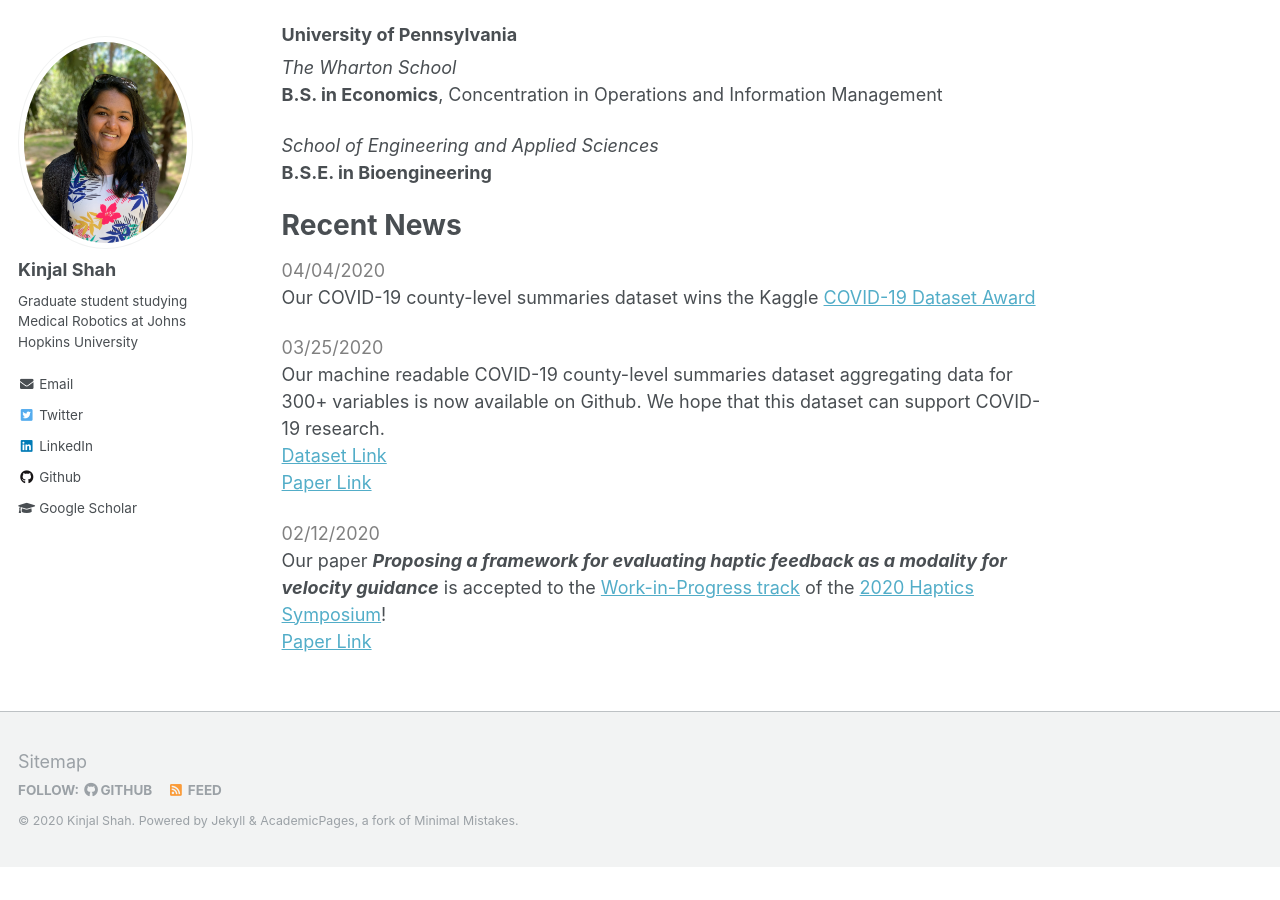
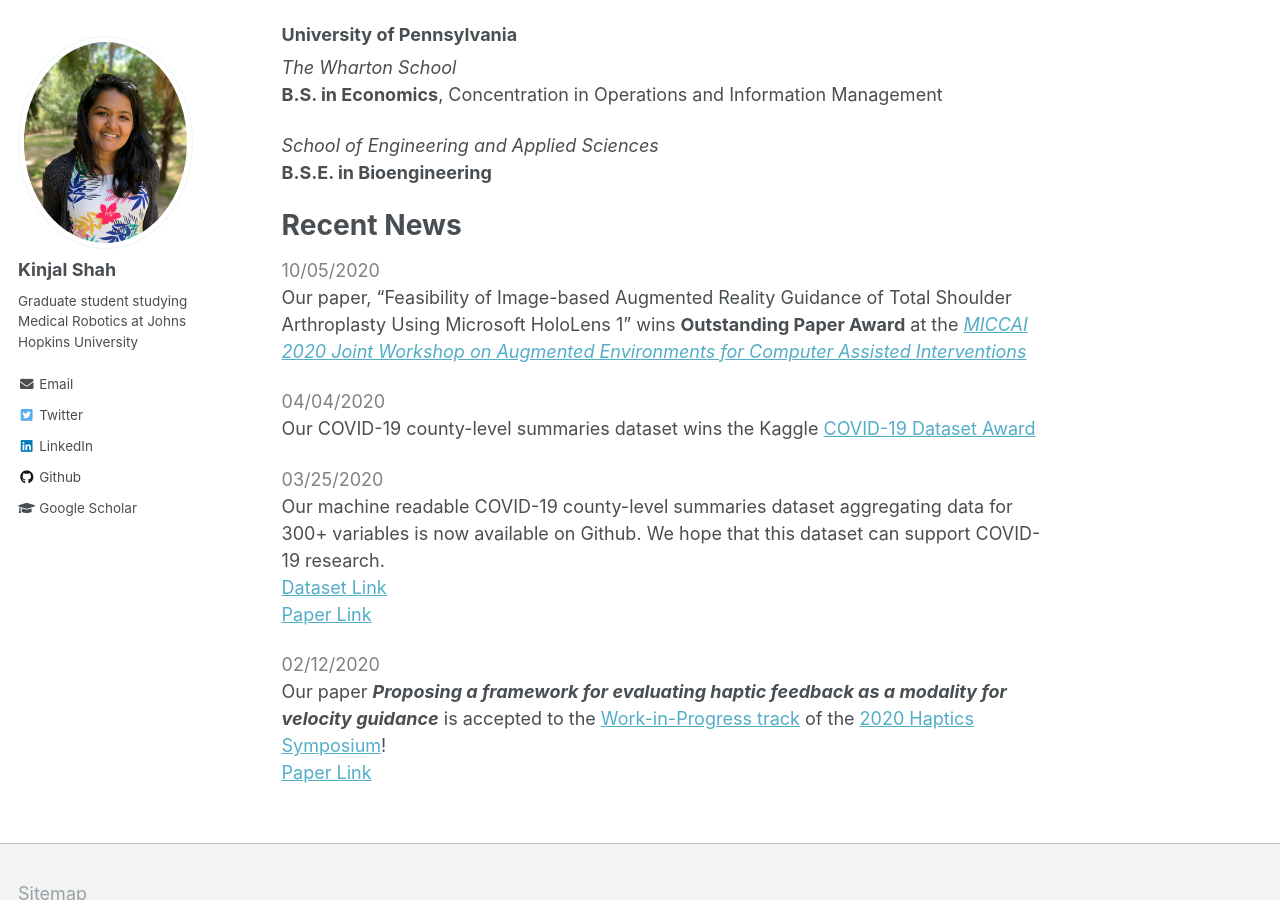
Before and after one commit to kinjmshah/kinjmshah.github.io, a Jekyll site: the page built from _pages/about.md, in a window 1280 px wide and 900 px high, scrolled down 652 px. Built offline with Jekyll 4.4.1, drawn with Linux system fonts in a browser that asks for light colours; before the commit the page ends 1519 px from its top, so only the background shows below that.

Commit message:
Update about.md

```diff
--- a/_pages/about.md
+++ b/_pages/about.md
@@ -28,6 +28,9 @@ Master's Thesis: Cognitive Load Aware User Interfaces for Mixed Reality Environm
 
 # Recent News
 
+<span style="color:gray">10/05/2020</span>
+Our paper, "Feasibility of Image-based Augmented Reality Guidance of Total Shoulder Arthroplasty Using Microsoft HoloLens 1" wins **Outstanding Paper Award** at the *[MICCAI 2020 Joint Workshop on Augmented Environments for Computer Assisted Interventions](https://workshops.ap-lab.ca/aecai2020/)*
+
 <span style="color:gray">04/04/2020</span>
 Our COVID-19 county-level summaries dataset wins the Kaggle [COVID-19 Dataset Award](https://www.kaggle.com/data/139140#796870)
 
```
